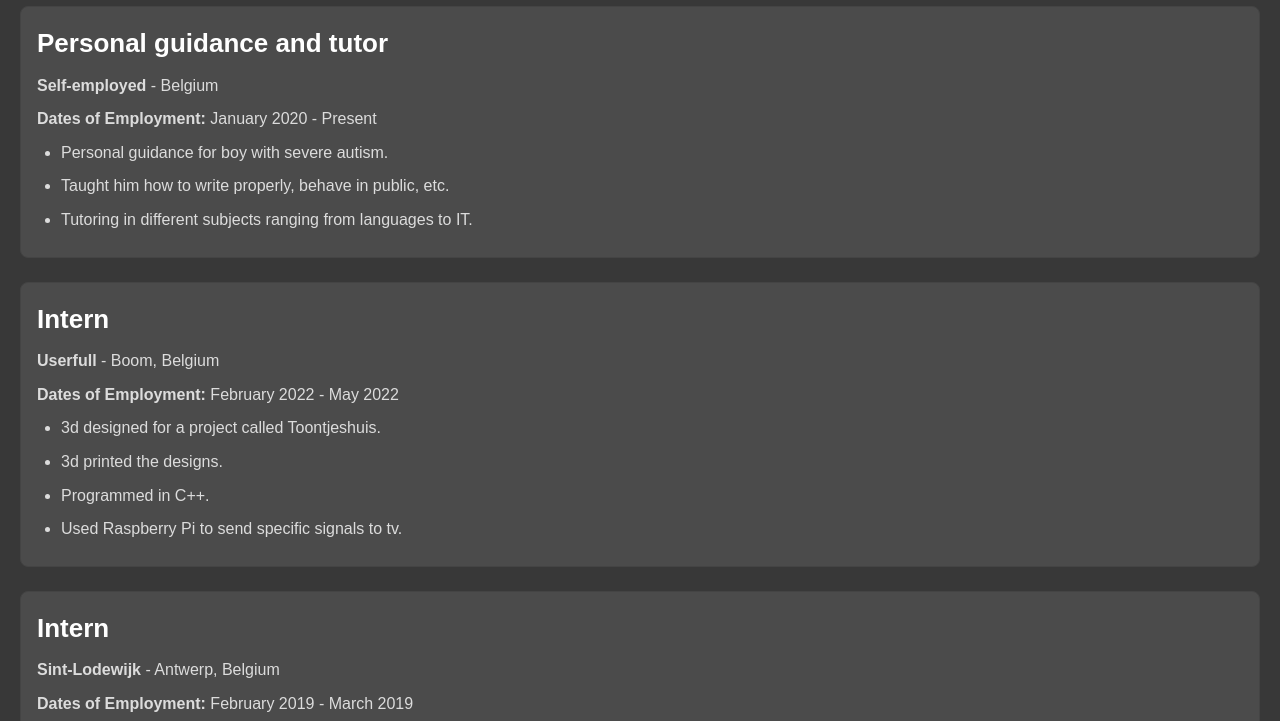
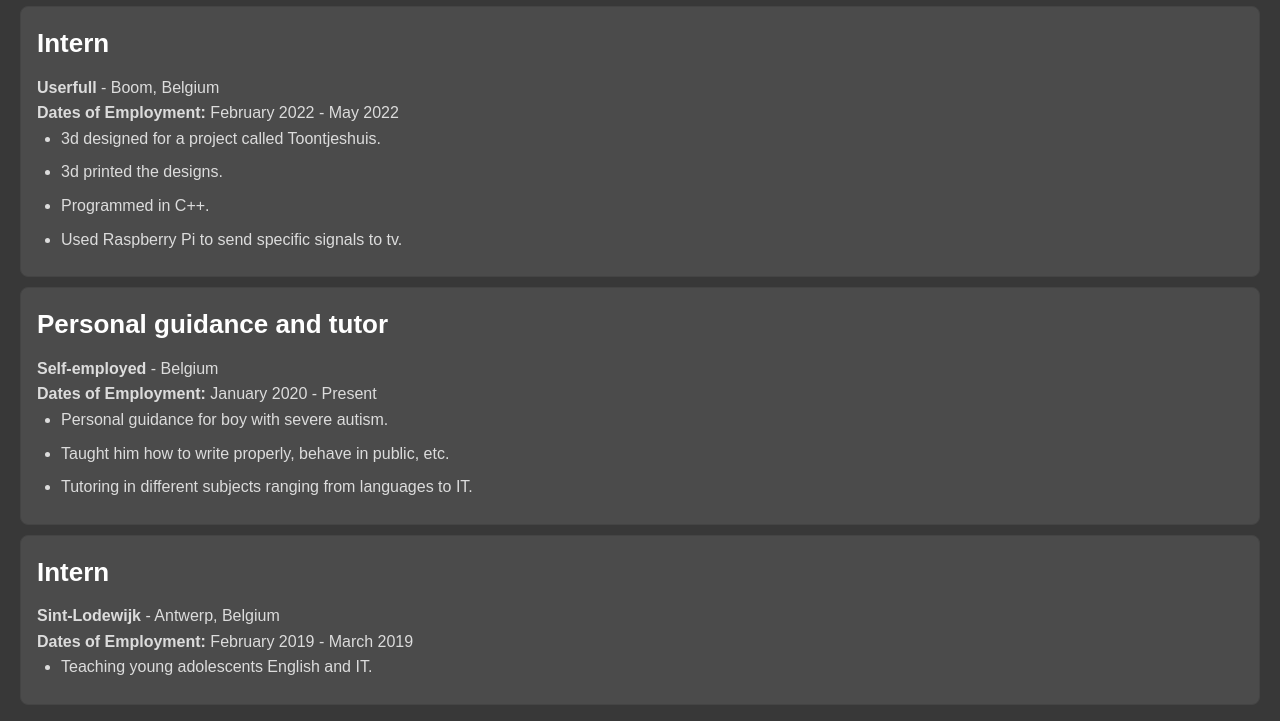
Before and after one commit to Rafvermeylen/portfoliowebsite, a plain HTML site: page html/experience.html in a window 1280 px wide. Shown: the part 222-943 px from the top of the page. Drawn offline with Linux system fonts and the light colour scheme.

Commit message:
css changes

```diff
--- a/css/experience.css
+++ b/css/experience.css
@@ -37,11 +37,11 @@ h3 {
 }
 
 .experience-item h3 {
-    margin-bottom: 0.5rem;
+    margin-bottom: 10px;
 }
 
-.experience-item p {
-    margin-bottom: 0.5rem;
+.experience-item, .education-item, .certification-item {
+    margin-bottom: 10px;
 }
 
 /* List styling */
@@ -52,6 +52,10 @@ ul {
 ul li {
     margin-bottom: 0.5rem;
     margin-left: 1.5rem;
+}
+
+.professional, .education, .certification {
+    margin-bottom: 30px;
 }
 
 /* Responsive design */
--- a/html/experience.html
+++ b/html/experience.html
@@ -37,9 +37,20 @@
 </header>
 <main>
     <section>
+        <div class="professional">
             <h1>Professional Experience</h1>
-
             <h2>Work Experience</h2>
+            <div class="experience-item">
+                <h3>Intern</h3>
+                <p><strong>Userfull</strong> - Boom, Belgium</p>
+                <p><strong>Dates of Employment:</strong> February 2022 - May 2022</p>
+                <ul>
+                    <li>3d designed for a project called Toontjeshuis.</li>
+                    <li>3d printed the designs.</li>
+                    <li>Programmed in C++.</li>
+                    <li>Used Raspberry Pi to send specific signals to tv.</li>
+                </ul>
+            </div>
             <div class="experience-item">
                 <h3>Personal guidance and tutor</h3>
                 <p><strong>Self-employed</strong> - Belgium</p>
@@ -53,25 +64,15 @@
 
             <div class="experience-item">
                 <h3>Intern</h3>
-            <p><strong>Userfull</strong> - Boom, Belgium</p>
-            <p><strong>Dates of Employment:</strong> February 2022 - May 2022</p>
-            <ul>
-                <li>3d designed for a project called Toontjeshuis.</li>
-                <li>3d printed the designs.</li>
-                <li>Programmed in C++.</li>
-                <li>Used Raspberry Pi to send specific signals to tv.</li>
-            </ul>
-        </div>
-
-        <div class="experience-item">
-            <h3>Intern</h3>
                 <p><strong>Sint-Lodewijk</strong> - Antwerp, Belgium</p>
                 <p><strong>Dates of Employment:</strong> February 2019 - March 2019</p>
                 <ul>
                     <li>Teaching young adolescents English and IT.</li>
                 </ul>
             </div>
+        </div>
 
+        <div class="education">
             <h2>Education</h2>
             <div class="education-item">
                 <h3>Last year in Applied Computer Science - System- and network engineer.</h3>
@@ -88,8 +89,9 @@
                 <p><strong>Karel de Grote Hogeschool</strong> - Antwerp - Belgium</p>
                 <p><strong>Studied:</strong> September 2018 - June 2020</p>
             </div>
+        </div>
 
-
+        <div class="certification">
             <h2>Certifications</h2>
             <div class="certification-item">
                 <h3>Internet of Things</h3>
@@ -98,6 +100,7 @@
             <div class="certification-item">
                 <h3>VCA</h3>
                 <p><strong>Diploma</strong> - Issued: 2021</p>
+            </div>
         </div>
 
         <h2>Skills</h2>
```
Lines whose indentation alone changed are shown as unchanged.
